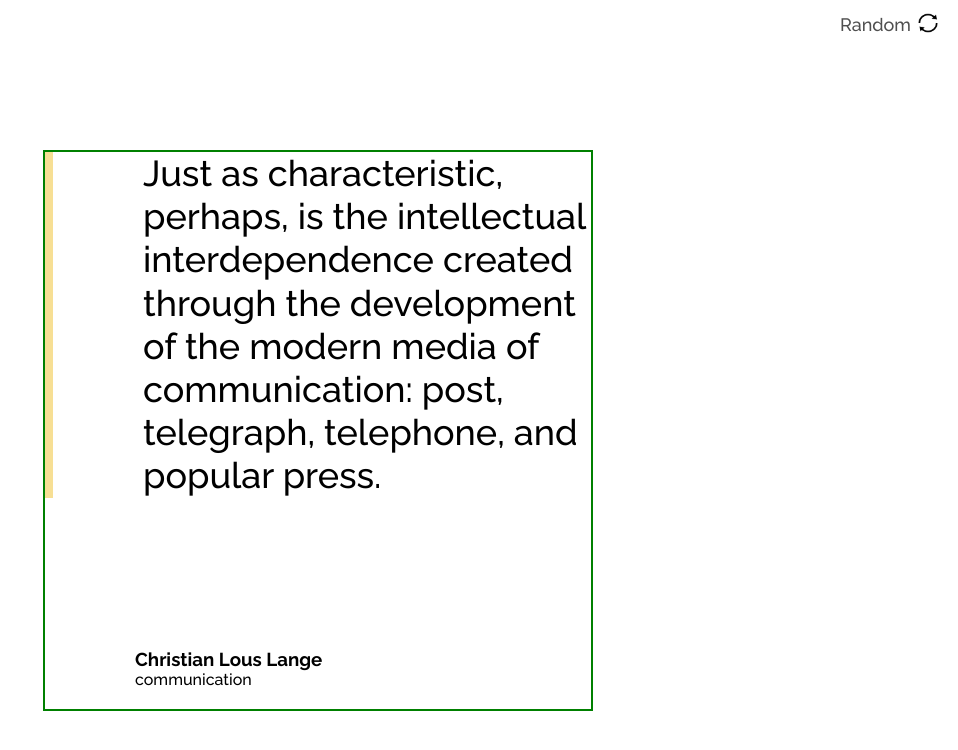
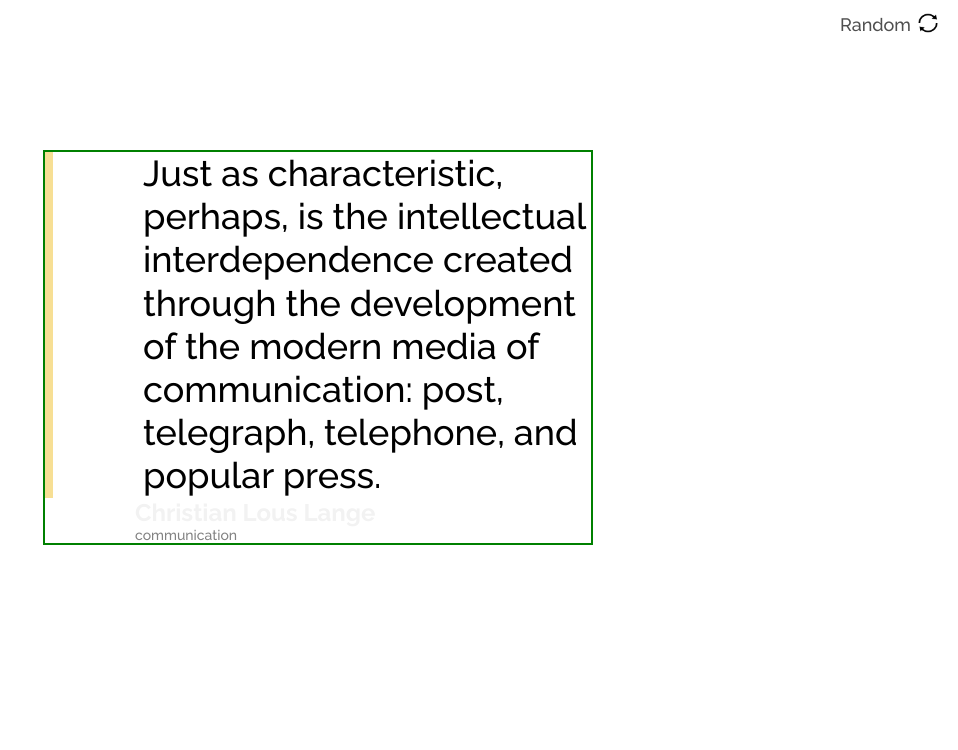
Before and after one commit to sidramwaseem/Quote-Generator, a React (Create React App) app: page / in a window 1280 px wide. Shown: the top 750 px of the page, without its empty margins (322-1280 px from the left). Built offline with nearby package versions, Linux system fonts and the light colour scheme.

Commit message:
Update style.css

```diff
--- a/src/style.css
+++ b/src/style.css
@@ -46,8 +46,34 @@
   padding-left: 90px;
 }
 
+.quote--credits-container{
+  background-color: #333333;
+  height: 151px;
+  display:flex;
+  flex-direction:row;
+  justify-content:space-between;
+  align-items:center;
+  margin-top: 100px;
+  cursor:pointer;
+}
+
 .quote--credits{
   padding-left:90px;
-  margin-top: 150px;
-  margin-bottom: 20px;
 }
+
+.quote--author{
+  font-weight: 700;
+  color: #f2f2f2;
+  font-size:24px;
+}
+
+.quote--genre{
+  font-weight: 500;
+  font-size: 14px;
+  color:#828282;
+}
+
+.straight-arrow{
+  width:25px;
+  filter:invert(100%)
+}
```
